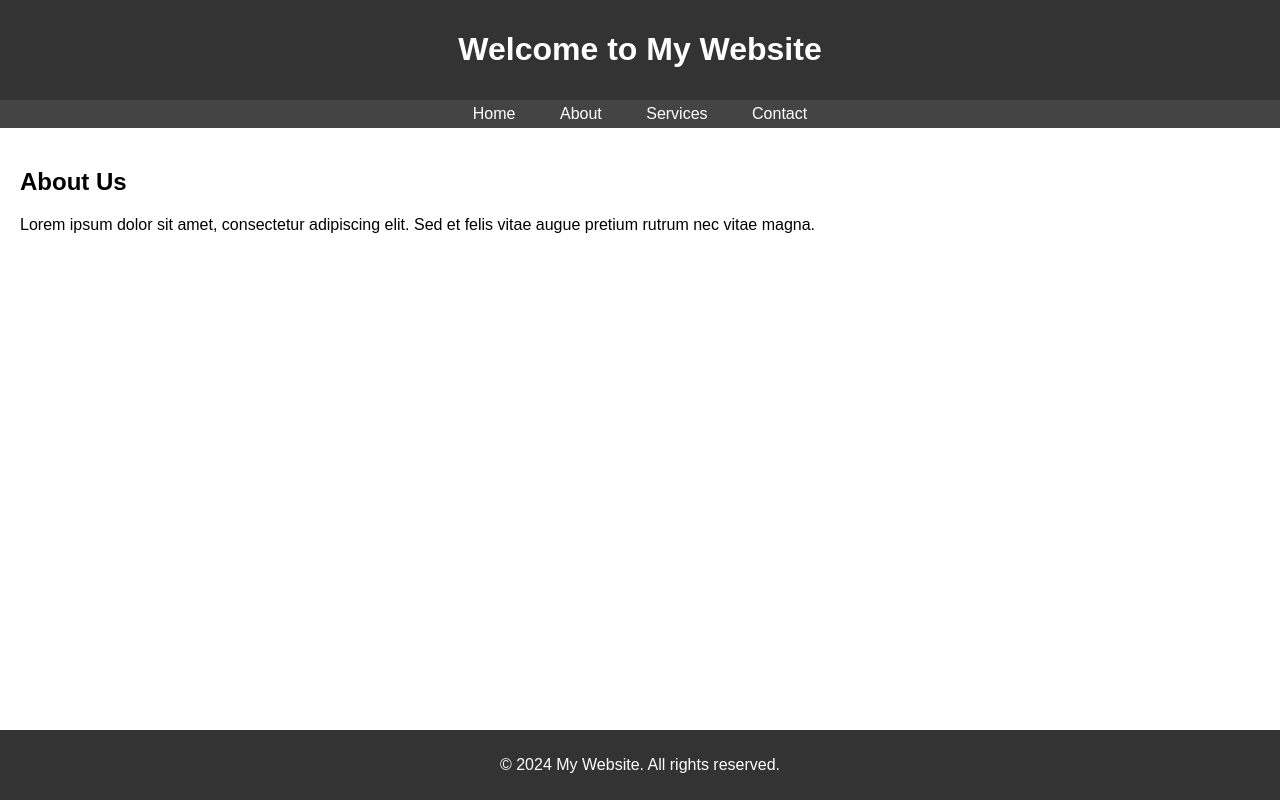
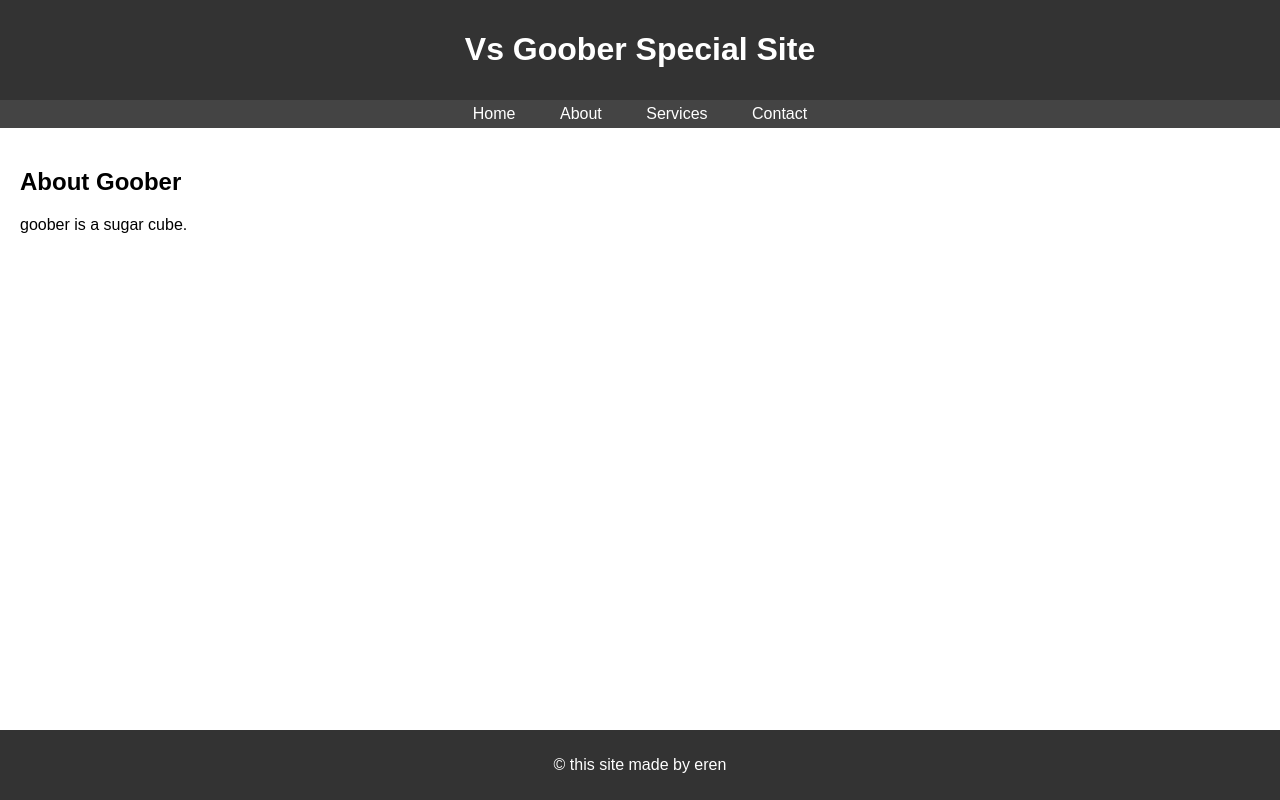
Before and after one commit to VsGoober/VsGoober.github.io, a plain HTML site: page index.html in a window 1280 px wide. Drawn offline with Linux system fonts and the light colour scheme.

Commit message:
Update index.html

```diff
--- a/index.html
+++ b/index.html
@@ -46,20 +46,20 @@
 </head>
 <body>
     <header>
-        <h1>Welcome to My Website</h1>
+        <h1>Vs Goober Special Site</h1>
     </header>
     <nav>
-        <a href="#">Home</a>
-        <a href="#">About</a>
-        <a href="#">Services</a>
-        <a href="#">Contact</a>
+        <a href="gay">Home</a>
+        <a href="sex">About</a>
+        <a href="penis">Services</a>
+        <a href="homosexual">Contact</a>
     </nav>
     <section>
-        <h2>About Us</h2>
-        <p>Lorem ipsum dolor sit amet, consectetur adipiscing elit. Sed et felis vitae augue pretium rutrum nec vitae magna.</p>
+        <h2>About Goober</h2>
+        <p>goober is a sugar cube.</p>
     </section>
     <footer>
-        <p>&copy; 2024 My Website. All rights reserved.</p>
+        <p>&copy; this site made by eren</p>
     </footer>
 </body>
 </html>
```
